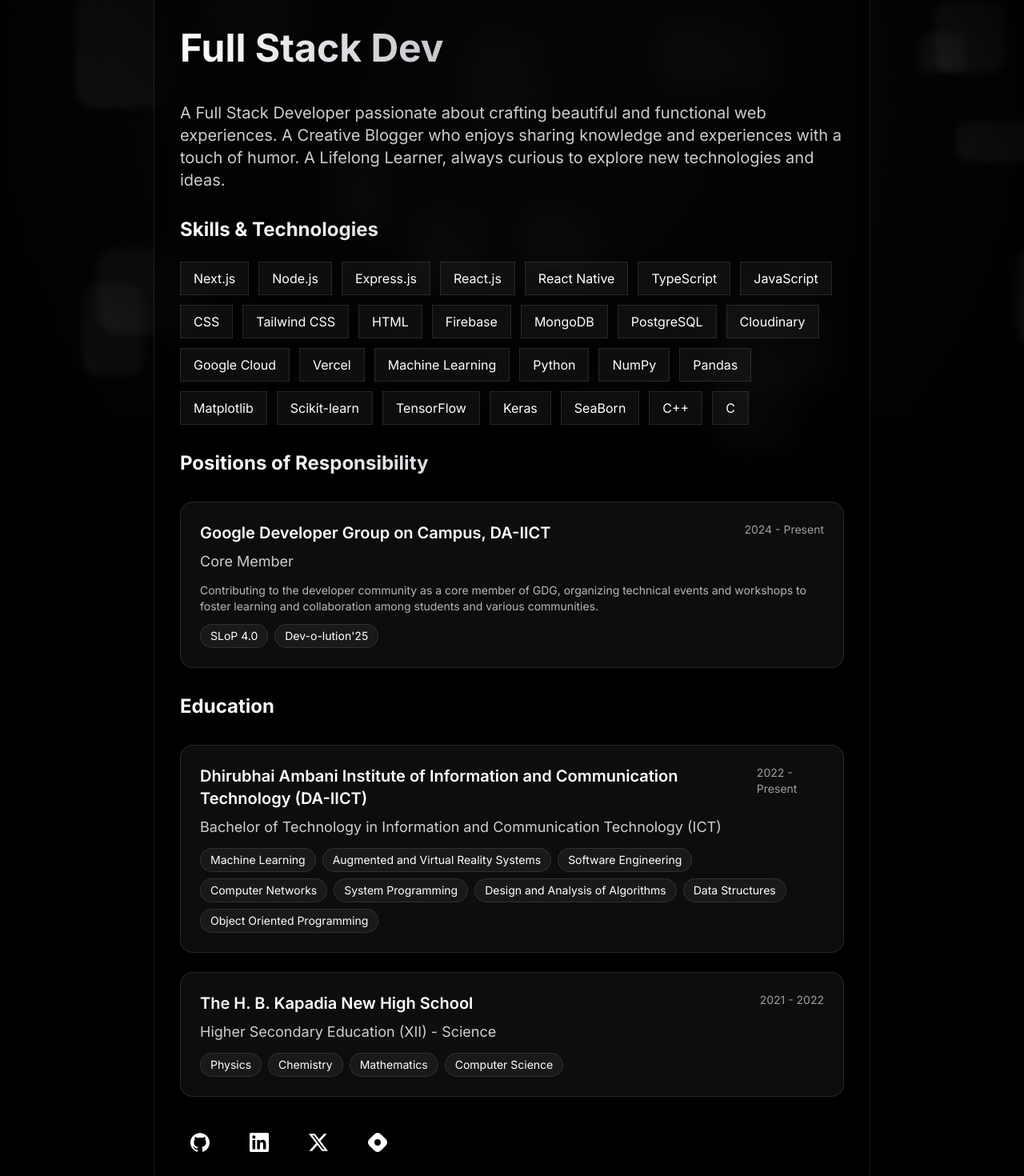
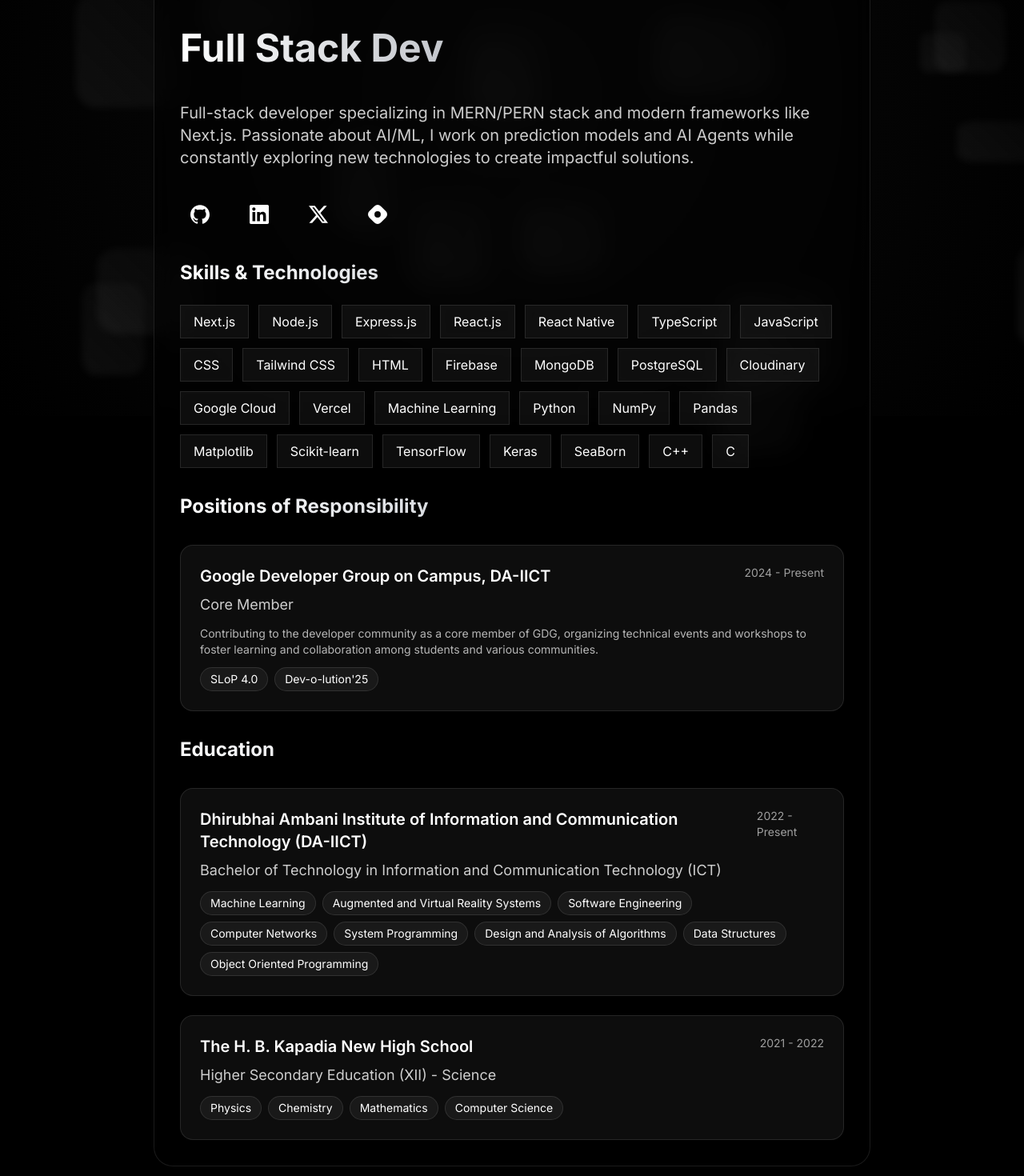
Before and after one commit to harshhh28/Portfolio, a Next.js app: page / in a window 1280 px wide. Shown: the part 280-1750 px from the top of the page at 80% size. Built offline with nearby package versions, Linux system fonts and the light colour scheme.

Commit message:
refactor(about): update personal description and social links layout

```diff
--- a/src/app/page.tsx
+++ b/src/app/page.tsx
@@ -1,6 +1,12 @@
 "use client";
 
-import { SiGithub, SiHashnode, SiLinkedin, SiX } from "react-icons/si";
+import {
+  SiGithub,
+  SiHashnode,
+  SiInstagram,
+  SiLinkedin,
+  SiX,
+} from "react-icons/si";
 import Link from "next/link";
 import { TypeAnimation } from "react-type-animation";
 import Image from "next/image";
@@ -236,11 +242,37 @@ export default function About() {
             </h1>
 
             <p className="text-lg sm:text-xl text-white/80 leading-relaxed transform transition-all duration-300 group-hover:text-white/90">
-              A Full Stack Developer passionate about crafting beautiful and
-              functional web experiences. A Creative Blogger who enjoys sharing
-              knowledge and experiences with a touch of humor. A Lifelong
-              Learner, always curious to explore new technologies and ideas.
+              Full-stack developer specializing in MERN/PERN stack and modern
+              frameworks like Next.js. Passionate about AI/ML, I work on
+              prediction models and AI Agents while constantly exploring new
+              technologies to create impactful solutions.
             </p>
+
+            <div className="flex gap-4 sm:gap-6 items-center">
+              {[
+                { icon: SiGithub, href: "https://github.com/harshhh28" },
+                {
+                  icon: SiLinkedin,
+                  href: "https://linkedin.com/in/harsh-gajjar-936536209",
+                },
+                { icon: SiX, href: "https://x.com/harshgajjar_28" },
+                {
+                  icon: SiHashnode,
+                  href: "https://hashnode.com/@harshgajjar",
+                },
+              ].map((social, index) => (
+                <Link
+                  key={social.href}
+                  href={social.href}
+                  target="_blank"
+                  className="p-2 sm:p-3 hover:bg-white/10 rounded-lg transition-all duration-300
+                    border border-transparent hover:border-white/10
+                    hover:-translate-y-1"
+                  style={{ transitionDelay: `${index * 50}ms` }}>
+                  <social.icon size={20} className="sm:w-6 sm:h-6" />
+                </Link>
+              ))}
+            </div>
 
             <div className="space-y-8">
               <div>
@@ -361,32 +393,6 @@ export default function About() {
                 ))}
               </div>
             </div>
-
-            <div className="flex gap-4 sm:gap-6 items-center">
-              {[
-                { icon: SiGithub, href: "https://github.com/harshhh28" },
-                {
-                  icon: SiLinkedin,
-                  href: "https://linkedin.com/in/harsh-gajjar-936536209",
-                },
-                { icon: SiX, href: "https://x.com/harshgajjar_28" },
-                {
-                  icon: SiHashnode,
-                  href: "https://hashnode.com/@harshgajjar",
-                },
-              ].map((social, index) => (
-                <Link
-                  key={social.href}
-                  href={social.href}
-                  target="_blank"
-                  className="p-2 sm:p-3 hover:bg-white/10 rounded-lg transition-all duration-300
-                    border border-transparent hover:border-white/10
-                    hover:-translate-y-1"
-                  style={{ transitionDelay: `${index * 50}ms` }}>
-                  <social.icon size={20} className="sm:w-6 sm:h-6" />
-                </Link>
-              ))}
-            </div>
           </div>
         </div>
       </div>
```
